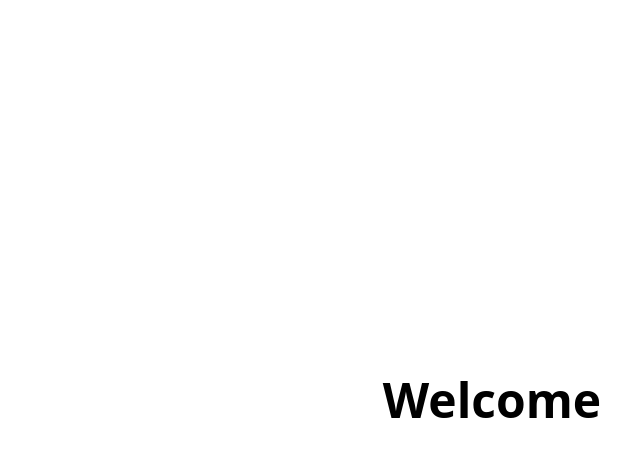
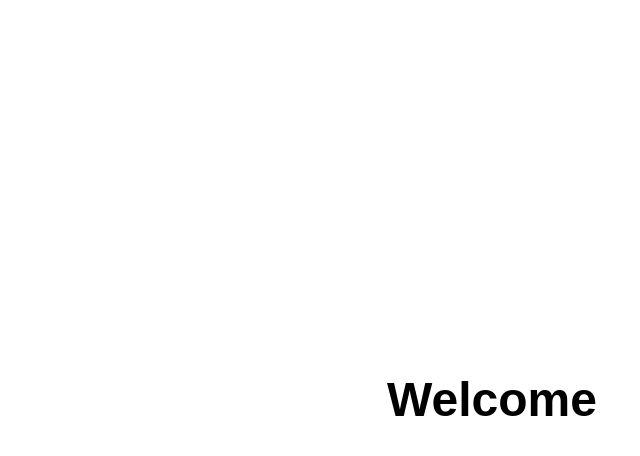
Before and after one commit to brkunver/brkunver.github.io, an Astro site: page / in a window 1280 px wide. Shown: the full height of the page, 148-788 px from the left. Built offline with nearby package versions, Linux system fonts and the light colour scheme; Astro itself is replaced by a stand-in of ours.

Commit message:
add inter font

```diff
--- a/package.json
+++ b/package.json
@@ -11,6 +11,7 @@
   },
   "dependencies": {
     "@astrojs/check": "^0.9.4",
+    "@fontsource-variable/inter": "^5.2.5",
     "@tailwindcss/vite": "^4.1.3",
     "astro": "^5.6.1",
     "p5": "^1.11.0",
--- a/src/layouts/Layout.astro
+++ b/src/layouts/Layout.astro
@@ -1,5 +1,7 @@
 ---
+import "@fontsource-variable/inter"
 import "../styles/global.css"
+
 interface Props {
   title: string
 }
@@ -21,6 +23,7 @@ const { title } = Astro.props
   </body>
 </html>
 
+
 <script src="../sketch">
   // Include wolf sketch
 </script>
--- a/src/styles/global.css
+++ b/src/styles/global.css
@@ -1 +1,9 @@
-@import "tailwindcss";
+@import 'tailwindcss';
+
+@theme {
+  --font-sans: 'Inter Variable', 'sans-serif';
+}
+
+body {
+  font-family: 'Inter Variable', sans-serif;
+}
```
Also changed, not shown: 1 other file.
